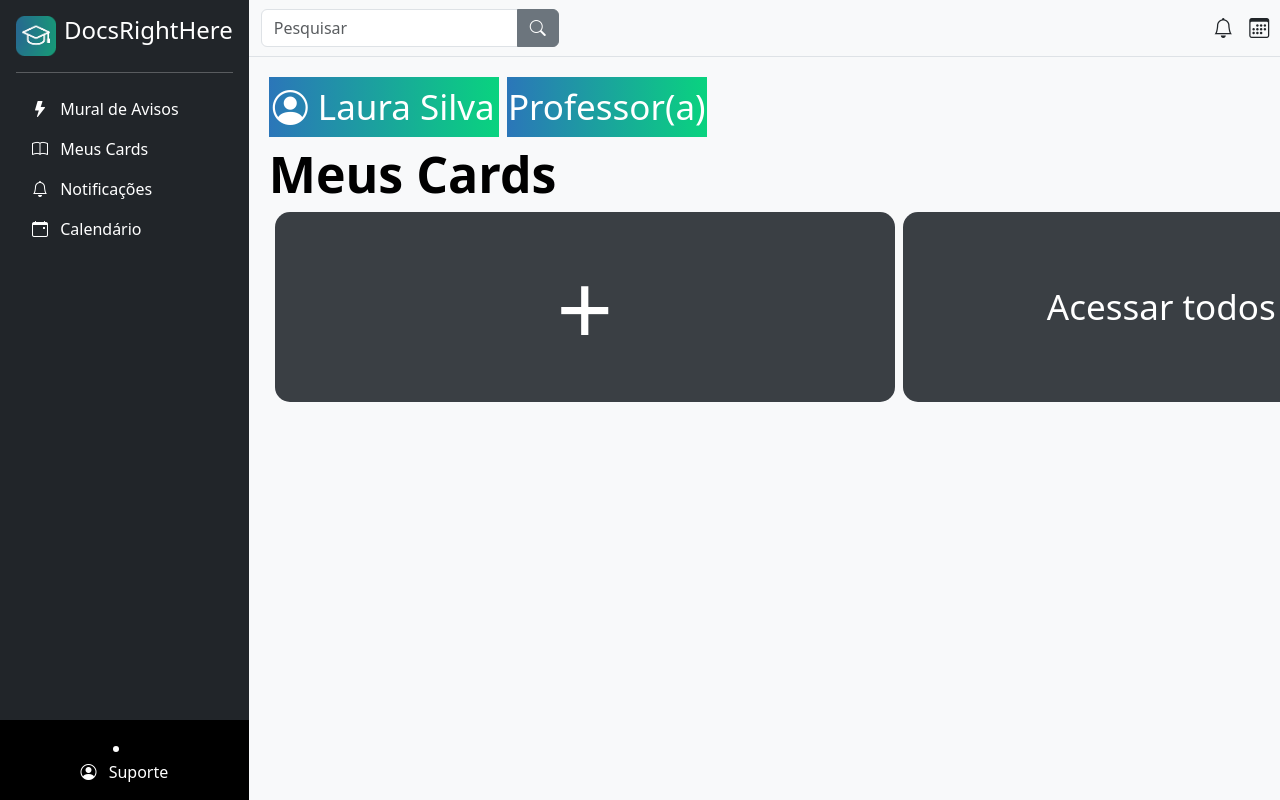
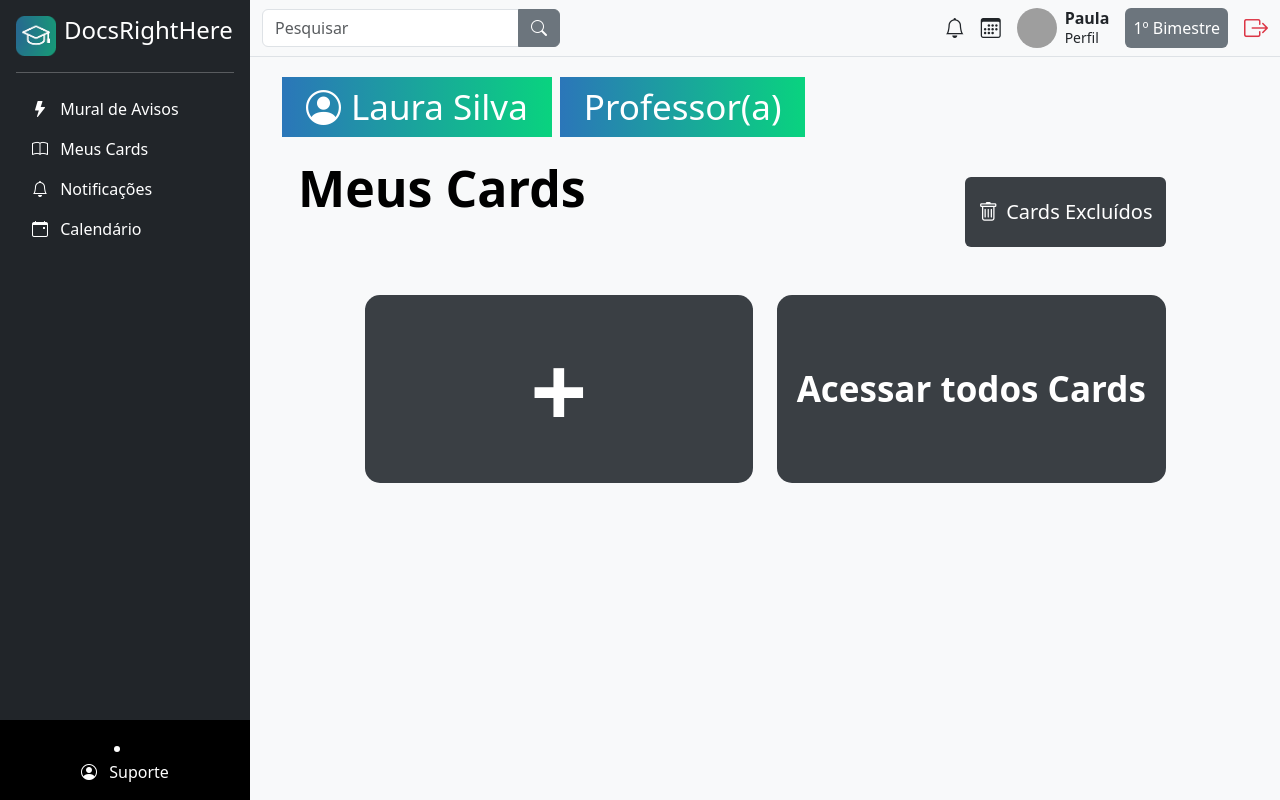
Before and after one commit to victoreemanuel/Docs-Right-Here, an Angular app in the folder frontend/docsRightHere/: page /home/cards in a window 1280 px wide. Built offline with nearby package versions, Linux system fonts and the light colour scheme; grey boxes are pictures that could not be loaded.

Commit message:
Modificações na parte da pagina

```diff
--- a/frontend/docsRightHere/src/app/components/cards/cards.html
+++ b/frontend/docsRightHere/src/app/components/cards/cards.html
@@ -1,39 +1,55 @@
-<div class="TopPagina d-flex gap-2">
+<div class="container-fluid">
 
-  <div
-    style="display: flex; gap: 10px; width: 230px; height: 60x; background: linear-gradient(to right, #2b76b9, #09d37f); justify-content: center; align-items: center; color: white; font-size: 35px;">
+  <div class="row g-4">
+    <div class="col-12">
+      <div class="TopoPagina d-flex gap-2 ">
+
+        <div class="pessoa px-4"
+          style="display: flex; gap: 10px; height: 60px; background: linear-gradient(to right, #2b76b9, #09d37f); justify-content: center; align-items: center; color: white; font-size: 35px;">
           <i class="bi bi-person-circle" style="display: flex; justify-content: center; align-items: center;"></i>
           Laura Silva
         </div>
 
-  <div
-    style="display: flex; width: 200px; height: 60px; background: linear-gradient(to right, #2b76b9, #09d37f); justify-content: center; align-items: center; color: white; font-size: 35px;">
+        <div class="professor px-4"
+          style="display: flex; height: 60px; background: linear-gradient(to right, #2b76b9, #09d37f); justify-content: center; align-items: center; color: white; font-size: 35px;">
           Professor(a)
         </div>
 
       </div>
-
-<div class="CebeçaSegundariaPagina"
-  style="display: flex; justify-content: space-between; align-items: center; width: 1260px; margin-bottom: 20px; margin: 0 auto;">
-
-  <div class="d-flex gap-3 fw-bold text-black" style="font-size: 50px; font-weight: bold; ">Meus Cards</div>
-
-  <div class="ExcluirCard">
-    <button class="btn bi bi-trash text-white gap-2 align-items-center justify-content-center d-flex "
-      type="submit" style="background-color: #3a3f44; height: 70px; width: 200px; font-size: 20px;">Cards
-      Excluídos</button>
     </div>
   </div>
 
+  <div class="row g-4">
+    <div class="col-11 mt-3">
+      <div class="CebeçaSegundariaPagina mb-5 d-flex justify-content-between align-items-center">
 
-<div class="LinhaPrincipal mb-5 d-flex gap-2 justify-content-center">
-  <button class="btn text-white gap-2 mb-4 fl-bold"
-    style="width: 620px; height: 190px; background-color:#3a3f44; border-radius: 15px; justify-content: center; align-items: center; display: flex; color: white; font-size: 100px;">
+        <div class="ms-3 d-flex gap-3 fw-bold text-black" style="font-size: 50px; font-weight: bold; ">Meus Cards</div>
+
+        <div class="row mt-5">
+        <div class="ExcluirCard">
+          <button class="btn bi bi-trash text-white gap-2 align-items-center justify-content-center d-flex "
+            type="submit" style="background-color: #3a3f44; height: 70px; font-size: 20px;">
+            Cards Excluídos</button>
+        </div>
+        </div>
+      </div>
+    </div>
+  </div>
+
+  <div class="LinhaPrincipal row mb-5 g-4 justify-content-center">
+    <div class="col-md-5">
+      <button class="btn text-white gap-2 mb-4 fw-bold w-100 h-100"
+        style=" background-color:#3a3f44; border-radius: 15px; justify-content: center; align-items: center; display: flex; color: white; font-size: 100px;">
         +
       </button>
+    </div>
 
-  <button class="btn text-white gap-2 mb-4 fl-bold"
-    style="width: 620px; height: 190px; background-color:#3a3f44; border-radius: 15px; justify-content: center; align-items: center; display: flex; color: white; font-size: 35px;">
+    <div class="col-md-5">
+      <button class="btn text-white gap-2 mb-4 fw-bold w-100 h-100"
+        style="background-color:#3a3f44; border-radius: 15px; justify-content: center; align-items: center; display: flex; color: white; font-size: 35px;">
         Acessar todos Cards
       </button>
     </div>
+  </div>
+
+</div>
```
Also changed, not shown: frontend/docsRightHere/src/app/components/cards/cards.ts (+2 -5 lines). Lines whose indentation alone changed are shown as unchanged.
